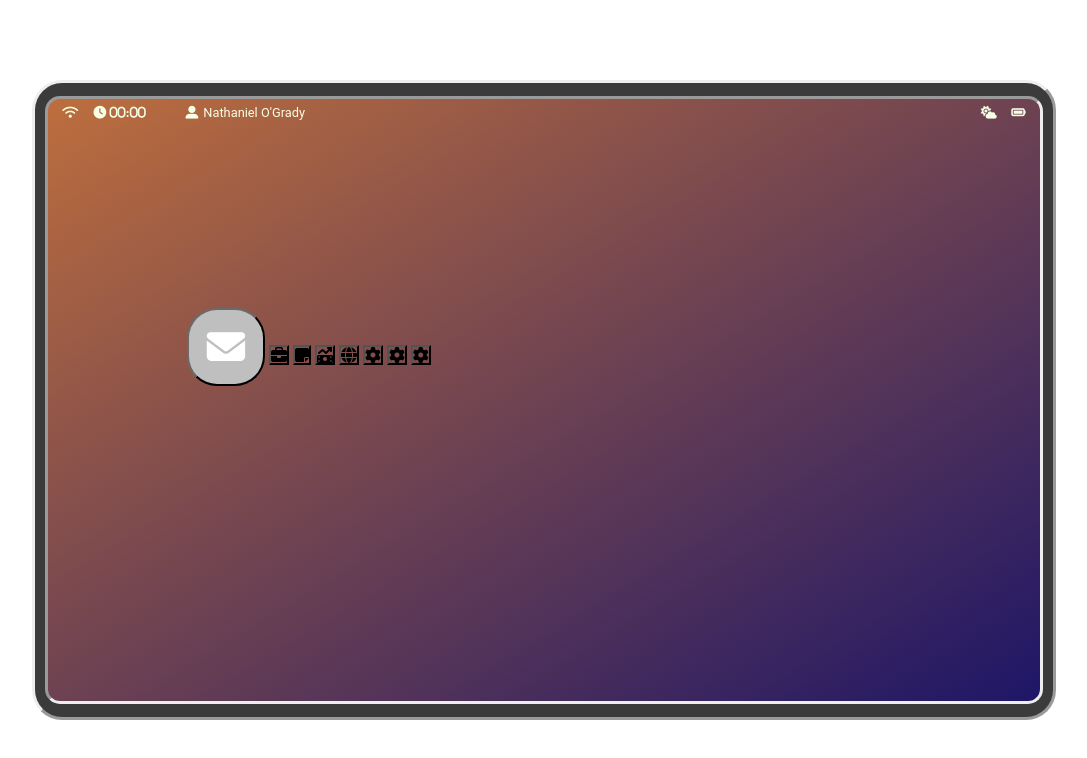
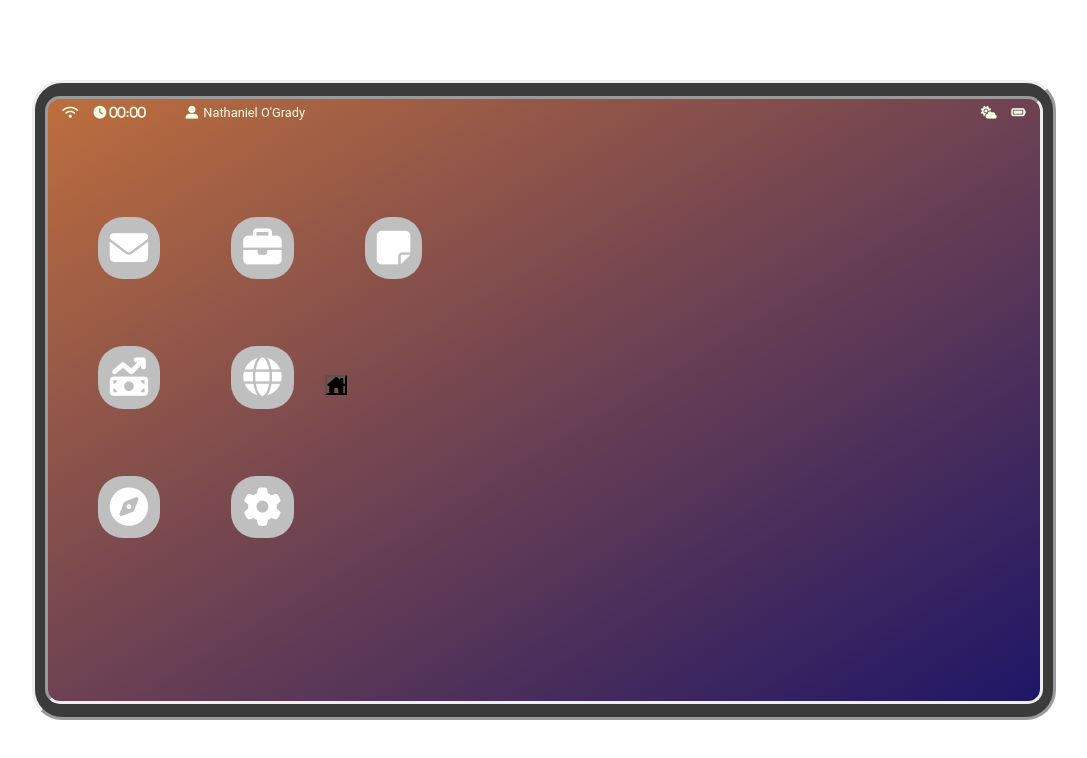
Before and after one commit to Mesa-Indigo/-mi_net-core-, a plain HTML site: page mi_net-core/web/index.html in a window 1280 px wide. Shown: the whole page, without its empty margins (96-1183 px from the left). Drawn offline with nearby package versions, Linux system fonts and the light colour scheme.

Commit message:
buttons added

```diff
--- a/mi_net-core/web/assets/css/index.css
+++ b/mi_net-core/web/assets/css/index.css
@@ -120,35 +120,153 @@
     background-size: contain;
     overflow: hidden;
     height: 88%;
-    width: 45%;
+    width: 40%;
     background-repeat: no-repeat;
     background-size: cover;
     z-index: 0;
     left: 1%;
-    top: 10%;
-    margin-left: 13%;
-    margin-right: 8%;
-    margin-top: 15%;
-    margin-bottom: 9%;
+    top: 15%;
+
 }
 
-/*-    -i email-    */
 #icon_mail {
     color: rgb(255, 255, 255);
     font-size: 3vw;
     border-color: transparent;
     transition-duration: 0.4s;
-    border-radius: 30px;
-    border-color: #161616;
-    padding: 4%;
+    border-radius: 25px;
+    padding: 2.5%;
     background-color: rgb(191, 191, 191);
+    margin-left: 10%;
+    margin-right: 7%;
+    margin-top: 7%;
+    margin-bottom: 10%;
 }
 
 #icon_mail:hover {
     color: rgb(191, 191, 191);
-    border-color: #161616;
-    background-color: rgb(191, 191, 191);
+    border-color: transparent;
+    background-color: rgb(115, 115, 115);
 }
 
+#icon_jobs {
+    color: rgb(255, 255, 255);
+    font-size: 3vw;
+    border-color: transparent;
+    transition-duration: 0.4s;
+    border-radius: 25px;
+    padding: 2.5%;
+    background-color: rgb(191, 191, 191);
+    margin-left: 10%;
+    margin-right: 7%;
+    margin-top: 7%;
+    margin-bottom: 10%;
+}
+
+#icon_jobs:hover {
+    color: rgb(191, 191, 191);
+    border-color: transparent;
+    background-color: rgb(115, 115, 115);
+}
+
+#icon_note {
+    color: rgb(255, 255, 255);
+    font-size: 3vw;
+    border-color: transparent;
+    transition-duration: 0.4s;
+    border-radius: 25px;
+    padding: 2.5%;
+    background-color: rgb(191, 191, 191);
+    margin-left: 10%;
+    margin-right: 7%;
+    margin-top: 7%;
+    margin-bottom: 10%;
+}
+
+#icon_note:hover {
+    color: rgb(191, 191, 191);
+    border-color: transparent;
+    background-color: rgb(115, 115, 115);
+}
+
+#icon_stck {
+    color: rgb(255, 255, 255);
+    font-size: 3vw;
+    border-color: transparent;
+    transition-duration: 0.4s;
+    border-radius: 25px;
+    padding: 2.5%;
+    background-color: rgb(191, 191, 191);
+    margin-left: 10%;
+    margin-right: 7%;
+    margin-top: 7%;
+    margin-bottom: 10%;
+}
+
+#icon_stck:hover {
+    color: rgb(191, 191, 191);
+    border-color: transparent;
+    background-color: rgb(115, 115, 115);
+}
+
+#icon_iweb {
+    color: rgb(255, 255, 255);
+    font-size: 3vw;
+    border-color: transparent;
+    transition-duration: 0.4s;
+    border-radius: 25px;
+    padding: 2.5%;
+    background-color: rgb(191, 191, 191);
+    margin-left: 10%;
+    margin-right: 7%;
+    margin-top: 7%;
+    margin-bottom: 10%;
+}
+
+#icon_iweb:hover {
+    color: rgb(191, 191, 191);
+    border-color: transparent;
+    background-color: rgb(115, 115, 115);
+}
+
+#icon_maps {
+    color: rgb(255, 255, 255);
+    font-size: 3vw;
+    border-color: transparent;
+    transition-duration: 0.4s;
+    border-radius: 25px;
+    padding: 2.5%;
+    background-color: rgb(191, 191, 191);
+    margin-left: 10%;
+    margin-right: 7%;
+    margin-top: 7%;
+    margin-bottom: 10%;
+}
+
+#icon_maps:hover {
+    color: rgb(191, 191, 191);
+    border-color: transparent;
+    background-color: rgb(115, 115, 115);
+}
+
+#icon_stng {
+    color: rgb(255, 255, 255);
+    font-size: 3vw;
+    border-color: transparent;
+    transition-duration: 0.4s;
+    border-radius: 25px;
+    padding: 2.5%;
+    background-color: rgb(191, 191, 191);
+    margin-left: 10%;
+    margin-right: 7%;
+    margin-top: 7%;
+    margin-bottom: 10%;
+}
+
+#icon_stng:hover {
+    color: rgb(191, 191, 191);
+    border-color: transparent;
+    background-color: rgb(115, 115, 115);
+}
 
 /*-    -info-    */
--- a/mi_net-core/web/index.html
+++ b/mi_net-core/web/index.html
@@ -29,10 +29,10 @@
 
                         <button id="icon_stck" class="fa-solid fa-money-bill-trend-up"></button>
                         <button id="icon_iweb" class="fa-solid fa-globe"></button>
-                        <button id="icon" class="fa-solid fa-gear"></button>
+                        <button id="icon_home" class="fa-solid fa-house-chimney"></button>
 
-                        <button id="icon" class="fa-solid fa-gear"></button>
-                        <button id="icon" class="fa-solid fa-gear"></button>
+                        <button id="icon_maps" class="fa-solid fa-compass"></button>
+                        <button id="icon_stng" class="fa-solid fa-gear"></button>
 
 
                     </div>
```
